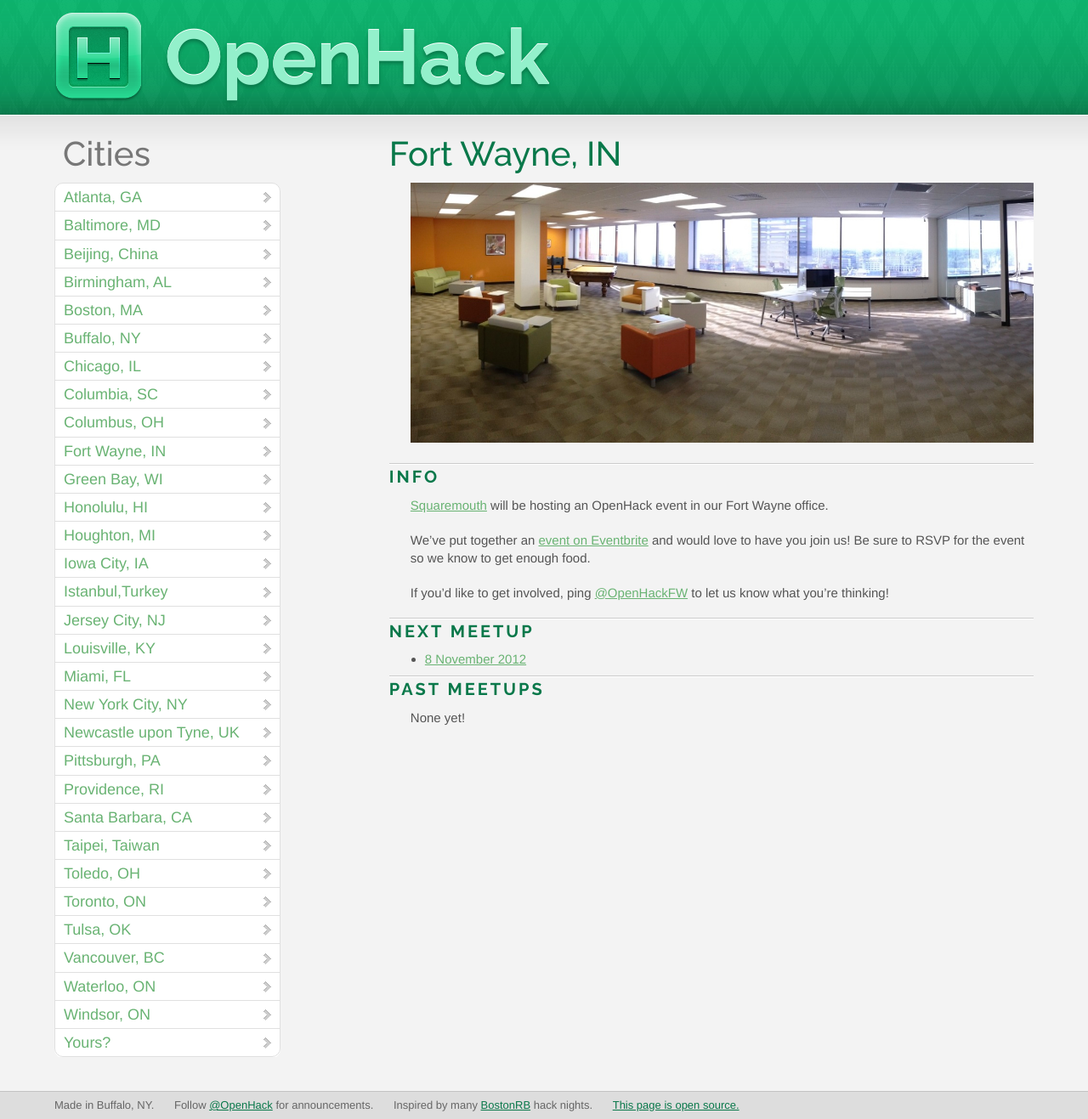
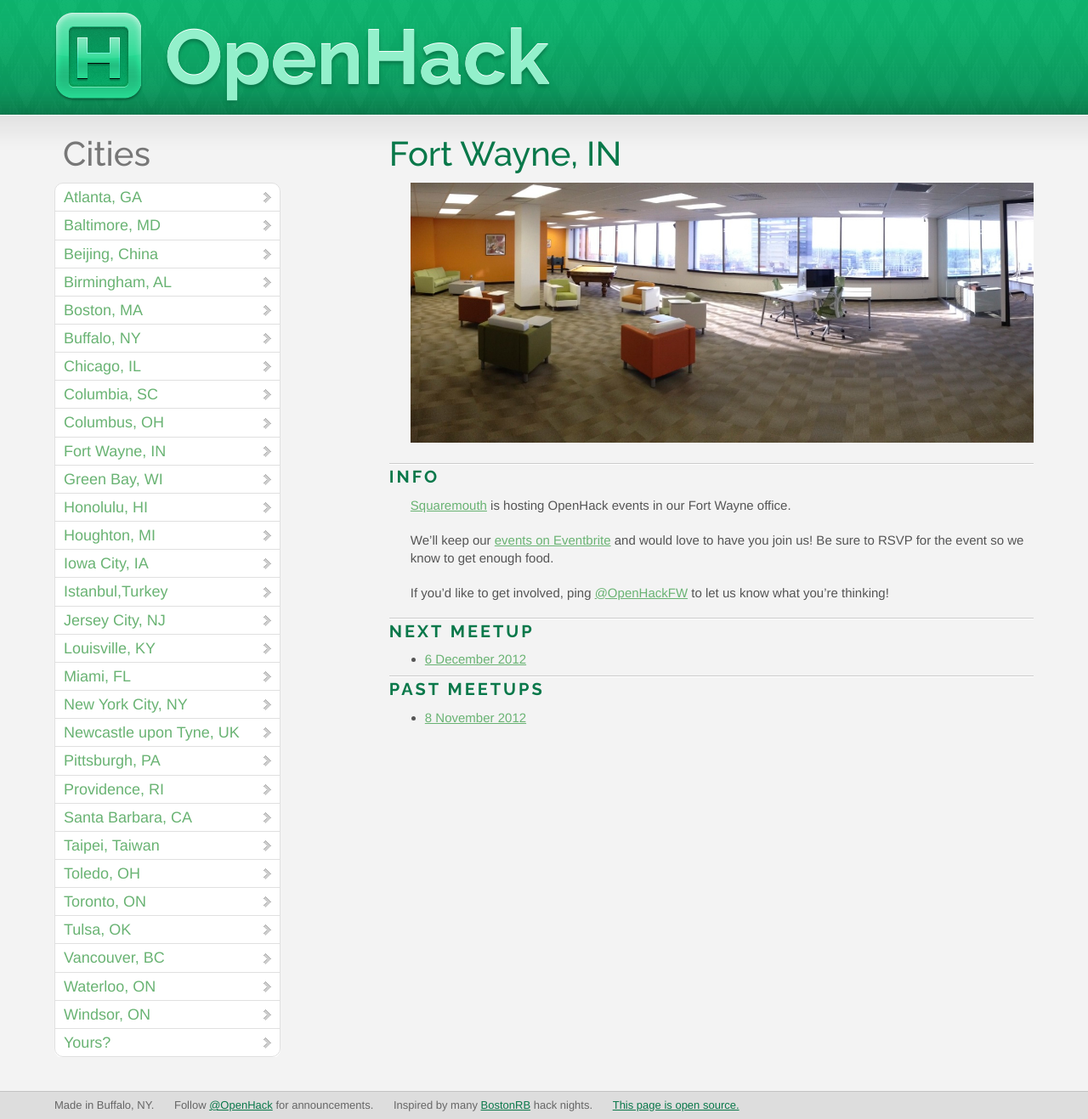
Before and after one commit to OpenHack/openhack.github.com, a Jekyll site: the page built from fortwayne/index.markdown, in a window 1280 px wide. Shown: the whole page at 85% size. Built offline with Jekyll 4.4.1, drawn with Linux system fonts in a browser that asks for light colours; nearby versions of some CDN libraries; Markdown is read by kramdown in place of the engine named in the settings; comment, search, counter and statistics services are not loaded.

Commit message:
Update Fort Wayne page for our December event

```diff
--- a/fortwayne/index.markdown
+++ b/fortwayne/index.markdown
@@ -9,10 +9,10 @@ title: OpenHack - Fort Wayne, IN
 
 ### Info
 
-[Squaremouth](http://www.squaremouth.com) will be hosting an OpenHack
-event in our Fort Wayne office.
+[Squaremouth](http://www.squaremouth.com) is hosting OpenHack events in
+our Fort Wayne office.
 
-We've put together an [event on Eventbrite](http://openhackfw.eventbrite.com)
+We'll keep our [events on Eventbrite](http://openhackfw.eventbrite.com)
 and would love to have you join us! Be sure to RSVP for the event so we
 know to get enough food.
 
@@ -22,8 +22,8 @@ you're thinking!
 
 ### Next meetup
 
-* [8 November 2012](http://openhackfw.eventbrite.com/)
+* [6 December 2012](http://openhackfw.eventbrite.com/)
 
 ### Past meetups
 
-None yet!
+* [8 November 2012](http://openhackfw-nov12.eventbrite.com/)
```
